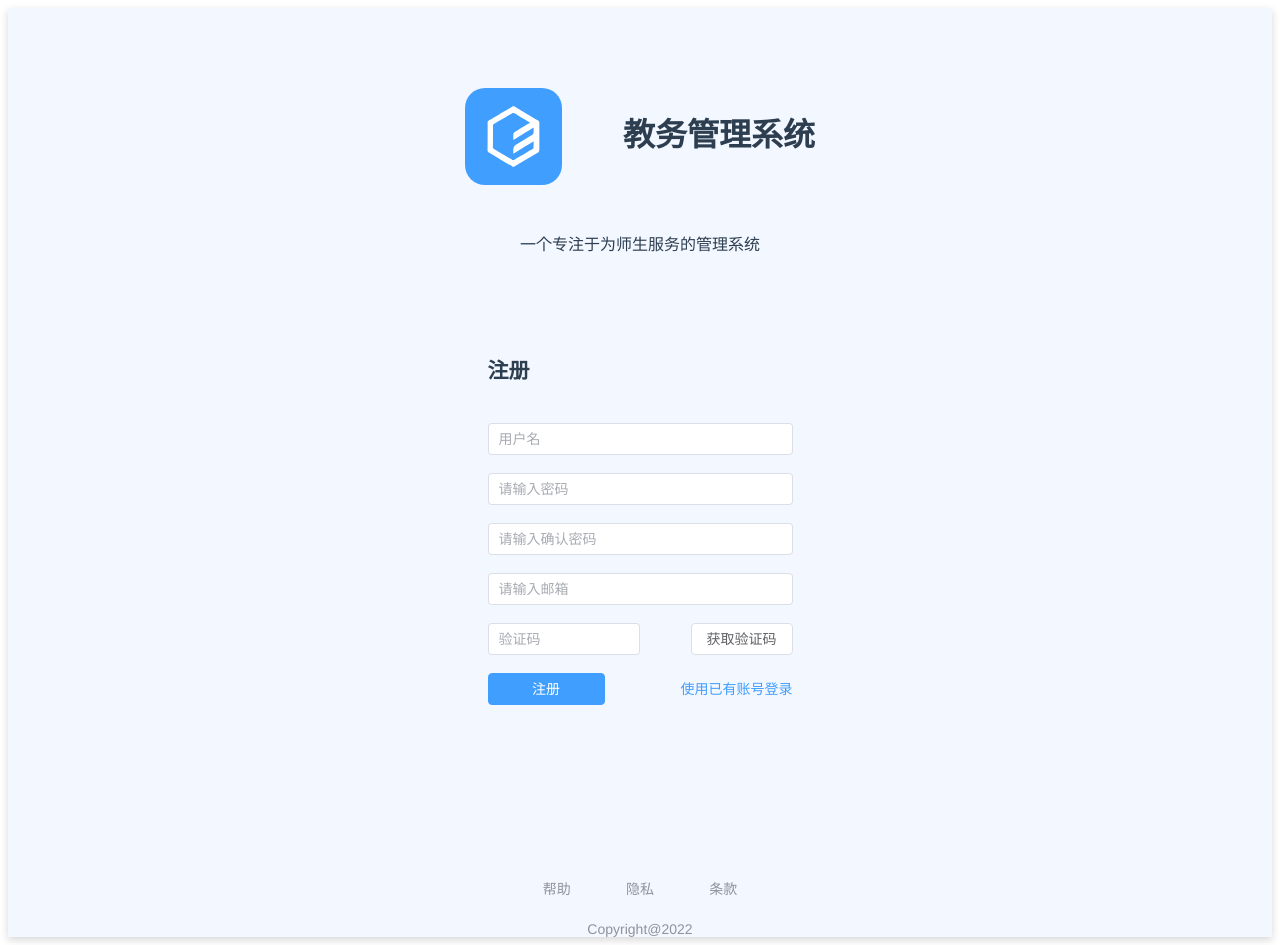
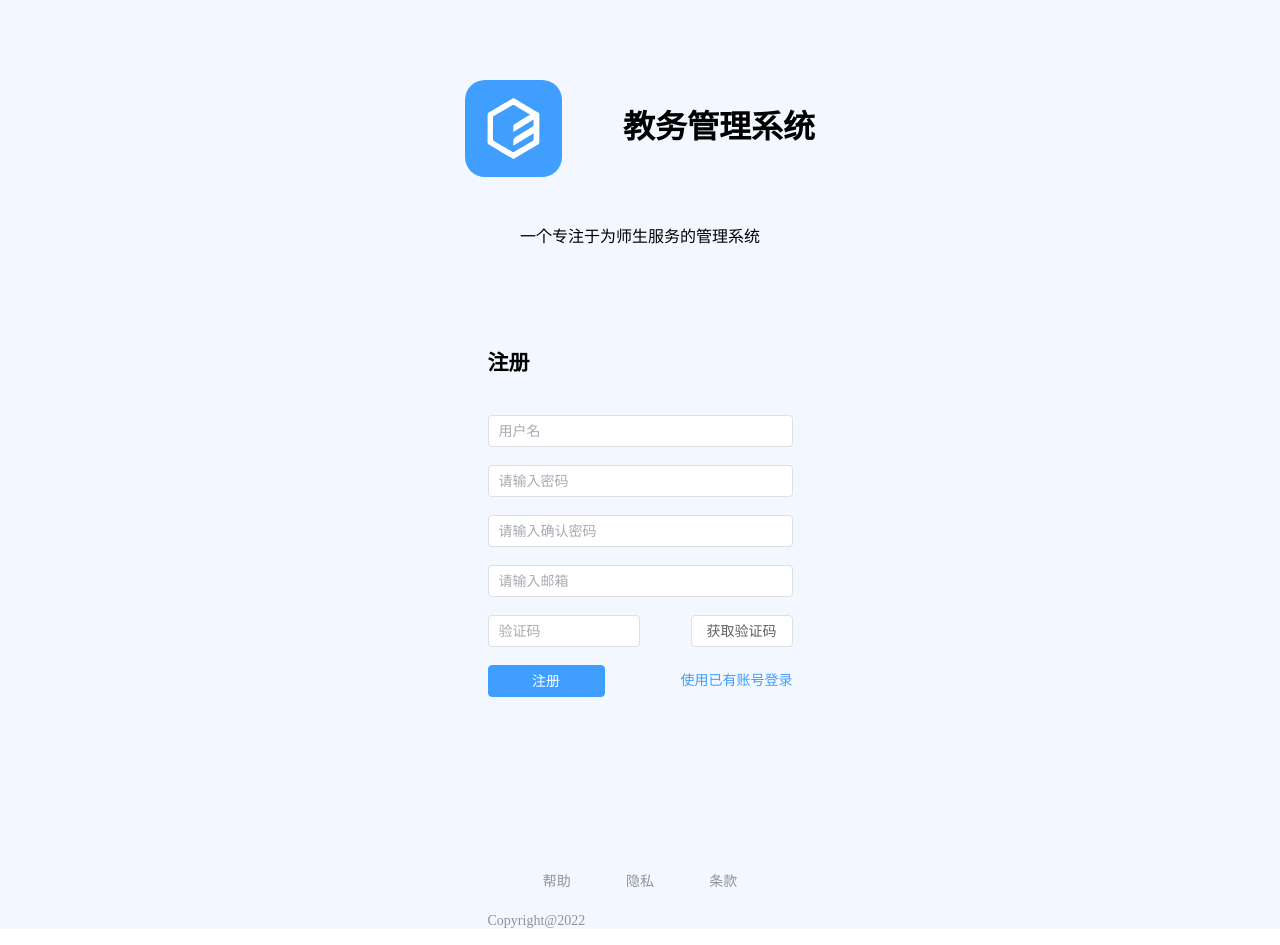
Before and after one commit to wljgithub/education-system-web, a Vue app: page /register in a window 1280 px wide. Built offline with nearby package versions, Linux system fonts and the light colour scheme; no server answers.

Commit message:
refactor: 覆盖element ui的默认样式

```diff
--- a/src/App.vue
+++ b/src/App.vue
@@ -1,30 +1,11 @@
 <template>
-  <!-- <nav>
-    <router-link to="/">Home</router-link> |
-    <router-link to="/about">About</router-link>
-  </nav> -->
-  <router-view/>
+  <div id="root-body">
+    <router-view />
+  </div>
 </template>
 
-<style>
-#app {
-  font-family: Avenir, Helvetica, Arial, sans-serif;
-  -webkit-font-smoothing: antialiased;
-  -moz-osx-font-smoothing: grayscale;
-  text-align: center;
-  color: #2c3e50;
-}
-
-nav {
-  padding: 30px;
-}
-
-nav a {
-  font-weight: bold;
-  color: #2c3e50;
-}
-
-nav a.router-link-exact-active {
-  color: #42b983;
+<style lang="scss" >
+#root-body {
+  margin: -8px;
 }
 </style>
```
